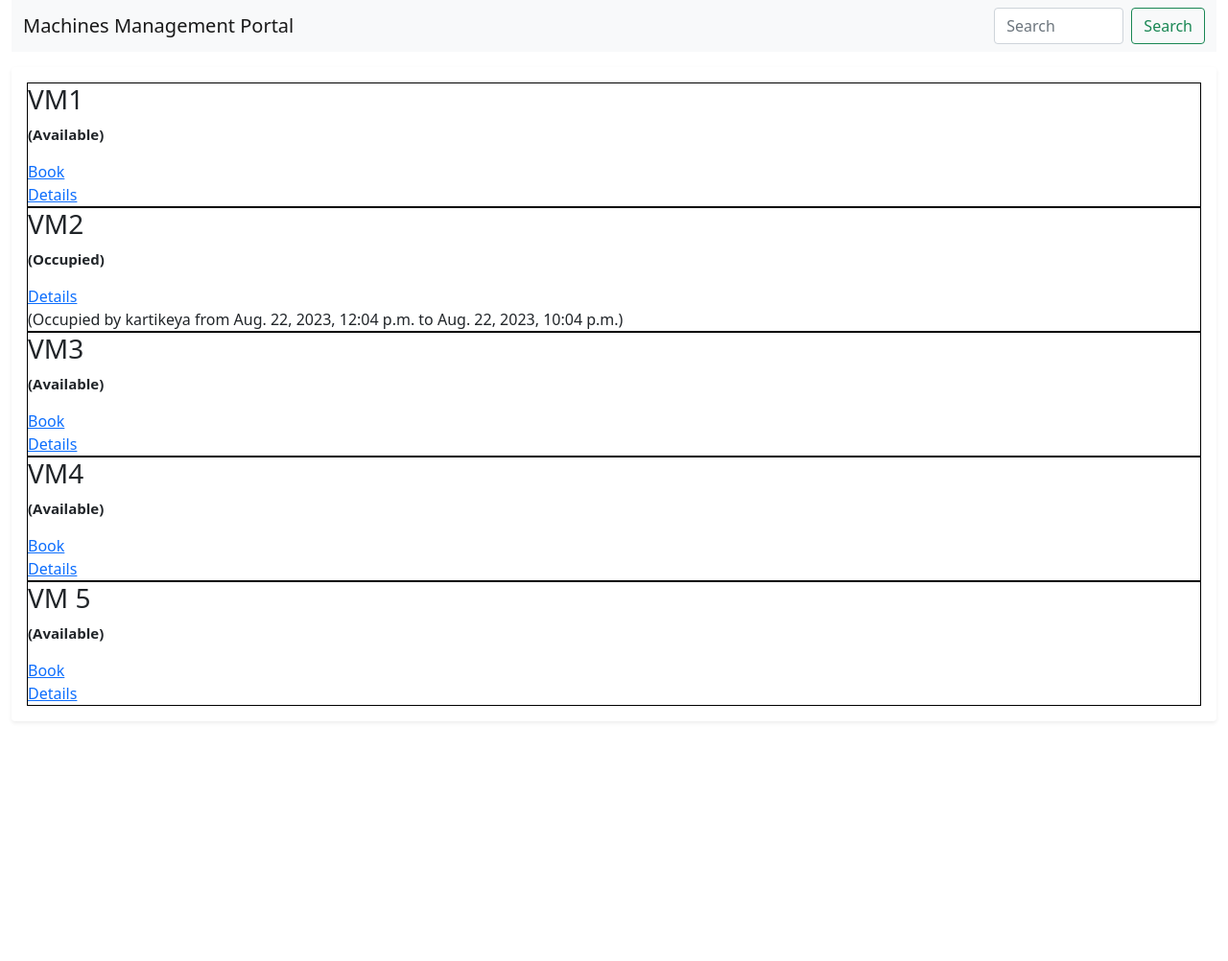
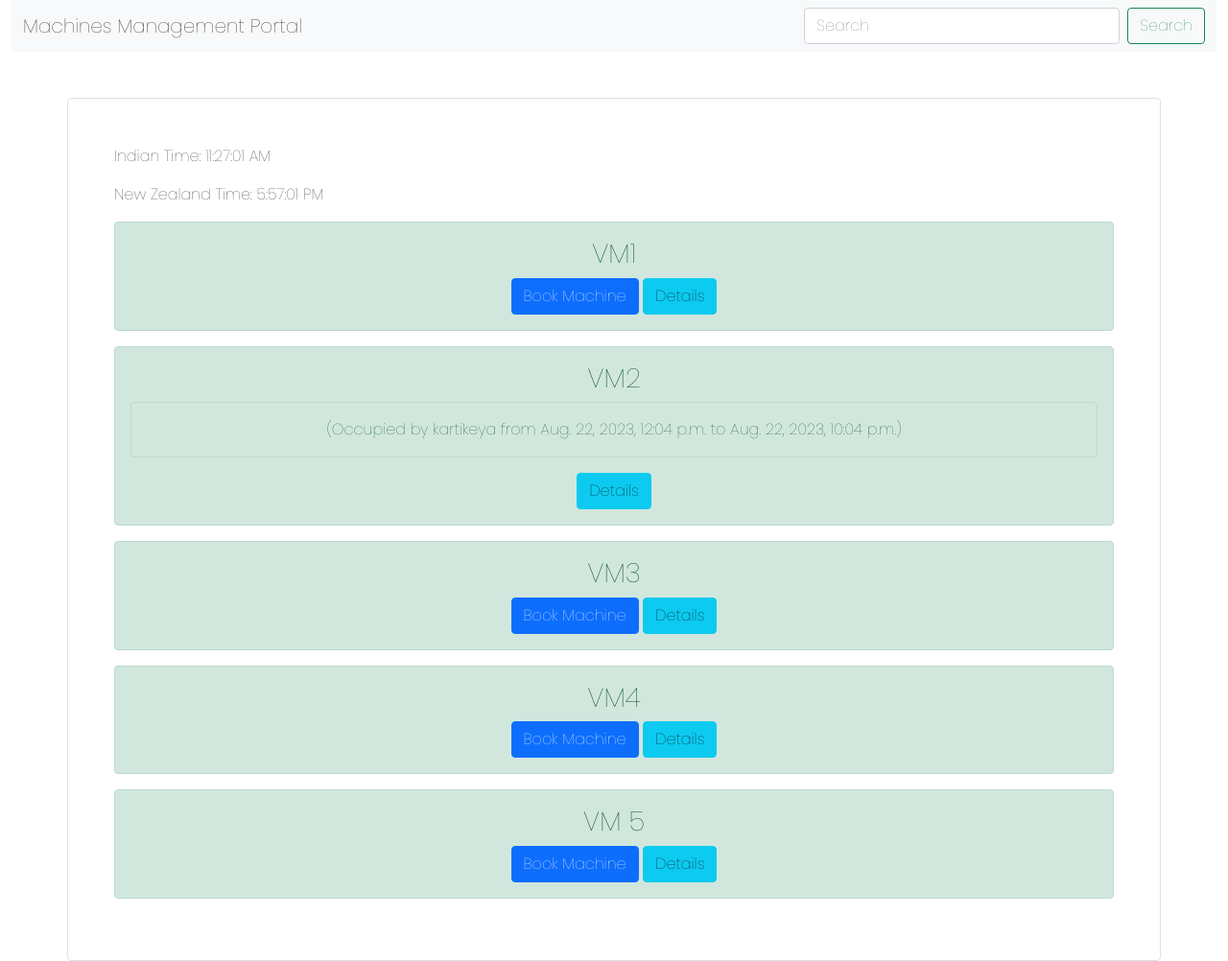
Before and after one commit to kartikeymahajan/machine_management, a Django app: page /machines/ in a window 1280 px wide. Shown: the whole page at 96% size. Before the commit the page ends 753 px from the top, so only its background shows below. Run offline with Django 4.2, Linux system fonts and the light colour scheme; a user stored in the database is signed in; data comes from the database, SQL or seed files in the repository; both versions use the stored data as it was after the commit.

Commit message:
Version 1.0

```diff
--- a/mysite/machines/templates/machines/machine_list.html
+++ b/mysite/machines/templates/machines/machine_list.html
@@ -9,53 +9,27 @@
     <!-- Include Bootstrap CSS via CDN -->
     <link href="https://cdn.jsdelivr.net/npm/bootstrap@5.0.2/dist/css/bootstrap.min.css" rel="stylesheet"
     integrity="sha384-EVSTQN3/azprG1Anm3QDgpJLIm9Nao0Yz1ztcQTwFspd3yD65VohhpuuCOmLASjC" crossorigin="anonymous">
-    {% comment %} <link rel="stylesheet" href="{% static 'machines/style.css' %}"> {% endcomment %}
+<link rel="preconnect" href="https://fonts.googleapis.com">
+<link rel="preconnect" href="https://fonts.gstatic.com" crossorigin>
+<link href="https://fonts.googleapis.com/css2?family=Poppins:wght@100&display=swap" rel="stylesheet">
+    <link rel="stylesheet" href="https://cdnjs.cloudflare.com/ajax/libs/font-awesome/6.4.2/css/all.min.css" integrity="sha512-z3gLpd7yknf1YoNbCzqRKc4qyor8gaKU1qmn+CShxbuBusANI9QpRohGBreCFkKxLhei6S9CQXFEbbKuqLg0DA==" crossorigin="anonymous" referrerpolicy="no-referrer" />
 
     <style>
-        div.heading{
-            height: 100%;
-            width: 100%;
-            position: sticky;
-            top: 0;
-            background-color: pink;
-            text-align: center;
-        }
+      *{
+      font-family: 'Poppins', sans-serif;
 
-        nav.background-color{
-            background-color: red;
-        }
+      }
+    </style>
 
-        div.navbar-float-left{
-            width:50%;
-            float:left
-        }
-
-        div.navbar-float-right{
-            margin-left:50%
-            {% comment %} background-color: red {% endcomment %}
-        }
-
-        div.machines_list{
-            border: 1px solid black;
-        }
-
-        span.span_machine_name{
-            display: inline-block;
-            {% comment %} border: 1px solid red; {% endcomment %}
-            height: 20%;
-			width: 10%;
-            vertical-align: middle;
-        }
-
-        p.availability {
-            font-size: 15px;
-			font-weight: bold;
-        }
-
+    <style>
 
     </style>
 </head>
+
 <body class="bg-body-tertiary">
+
+
+
     {% block content %}
     <div class = "container-fluid">
         <nav class="navbar navbar-expand-lg navbar-light bg-light">
@@ -72,25 +46,35 @@
             </div>
         </nav>
         <main >
-            <div class="my-3 p-3 bg-body rounded shadow-sm">
+             <div class="container mt-5 p-5 border rounded">
+                 <p>Indian Time: <span id="indianTime"></span></p>
+                 <p>New Zealand Time: <span id="newZealandTime"></span></p>
+
                 {% for machine in machines %}
                     <div class = "machines_list">
-                        <span class = "span_machine_name">
+
+                         <div class="alert alert-success text-center mb-3 ">
+
                             <h3>{{ machine.name }}</h3>
-                        </span>
+
+
                         {% if machine.status %}
-                            <p class = "availability">(Available)</p>
-                            <span class = "span_machine_name">
-                            <a href="{% url 'book_machine' machine.id %}">Book</a>
-                            </br>
-                            <a href="{% url 'machine_detail' machine.id %}">Details</a>
-                            </span>
+
+                                <a href="{% url 'book_machine' machine.id %}" class="btn btn-primary" name="Active">Book Machine</a>
+
+
+                                <a href="{% url 'machine_detail' machine.id %}" class="btn btn-info" name="Inactive">Details</a>
+
                         {% else %}
-                            <p class = "availability">(Occupied)</p>
-                            <a href="{% url 'machine_detail' machine.id %}">Details</a> </br>
+
+
+                             <div class="alert alert-success">
                             (Occupied by {{ machine.user }} from {{ machine.start_time|date:"DATETIME_FORMAT" }} to {{ machine.end_time|date:"DATETIME_FORMAT" }})
+                                 </div>
+                             <a href="{% url 'machine_detail' machine.id %}" class="btn btn-info" name="Inactive">Details</a>
                         {% endif %}
-                        </hr>
+
+                              </div>
                     </div>
                 {% endfor %}
             </div>
@@ -101,6 +85,27 @@
     <script src="https://cdn.jsdelivr.net/npm/bootstrap@5.0.2/dist/js/bootstrap.bundle.min.js" integrity="sha384-MrcW6ZMFYlzcLA8Nl+NtUVF0sA7MsXsP1UyJoMp4YLEuNSfAP+JcXn/tWtIaxVXM" crossorigin="anonymous"></script>
 
     {% endblock %}
+<script>
+    // Function to update the time in a specific time zone
+    function updateTimeInTimeZone(timezone, elementId) {
+        const currentDateTime = new Date();
+        const offset = timezone === "Indian" ? 5.5 : 12; // Indian Standard Time (IST) is UTC+5:30, New Zealand is UTC+12
+        const utcTime = currentDateTime.getTime();
+        const localTime = utcTime + offset * 3600000; // Convert offset to milliseconds
+        const formattedTime = new Date(localTime).toLocaleTimeString();
+
+        // Update the content of the element with the formatted time
+        document.getElementById(elementId).textContent = formattedTime;
+    }
+
+    // Update times immediately and then every second (1000 milliseconds)
+    updateTimeInTimeZone("Indian", "indianTime");
+    updateTimeInTimeZone("NewZealand", "newZealandTime");
+    setInterval(() => {
+        updateTimeInTimeZone("Indian", "indianTime");
+        updateTimeInTimeZone("NewZealand", "newZealandTime");
+    }, 1000); // Update every second
+</script>
 
 </body>
 </html>
```
Also changed, not shown: mysite/machines/templates/base.html (deleted, +0 -36 lines), mysite/machines/templates/machines/book_machine.html (+33 -1 lines), mysite/machines/templates/machines/machine_detail.html (+36 -5 lines), mysite/machines/templates/unbook_machine.html (+37 -2 lines), mysite/db.sqlite3.
